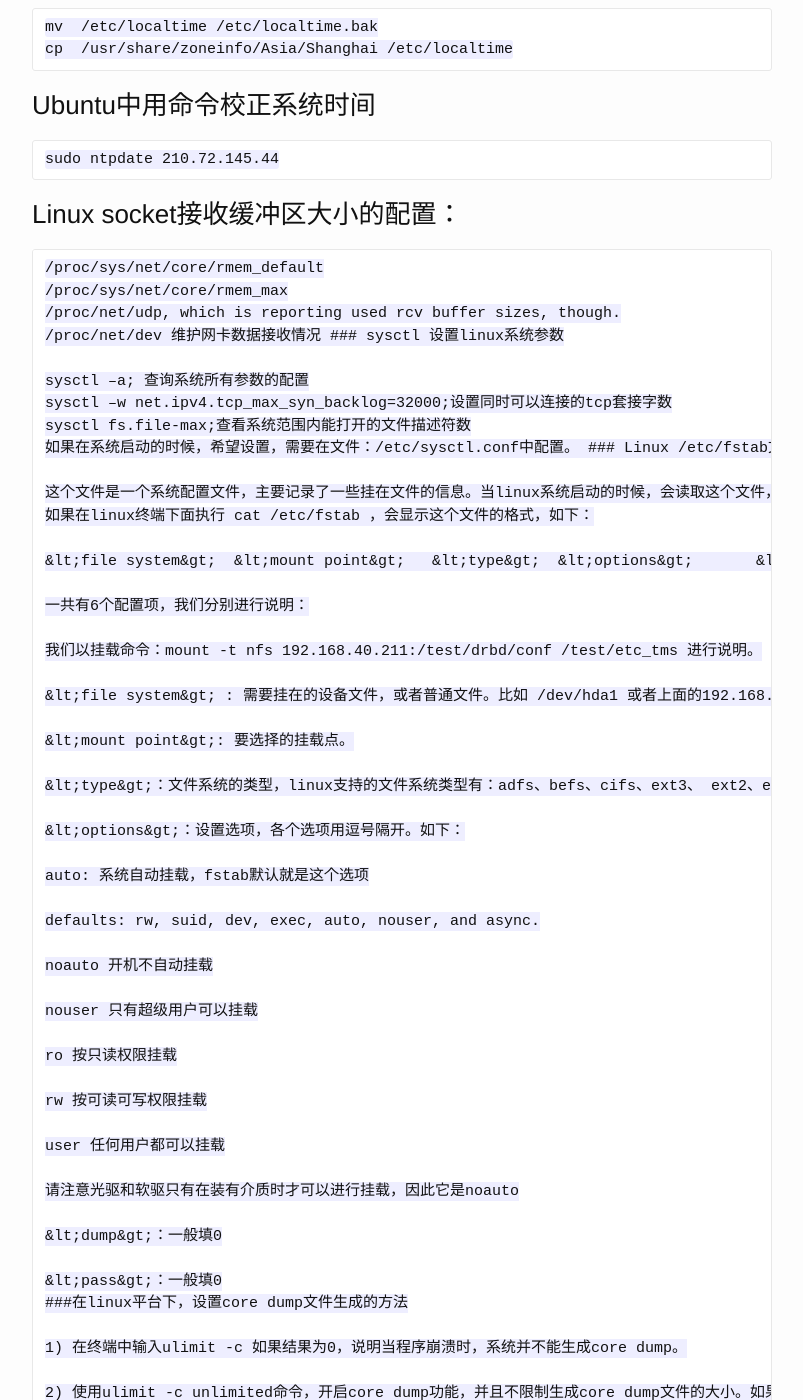
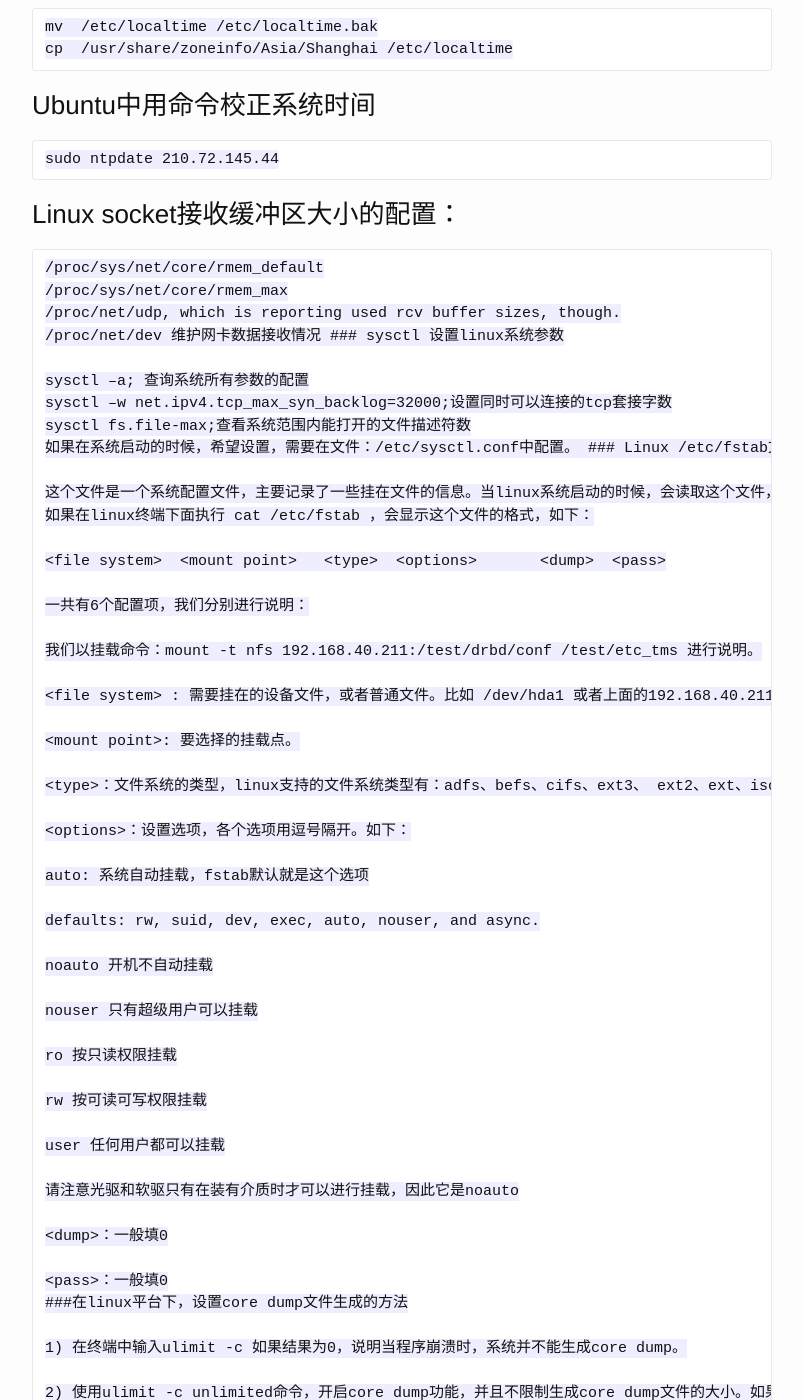
Before and after one commit to haska1025/haska1025.github.io, a Jekyll site: the page built from _posts/2015-02-10-linux常用命令使用集锦.markdown, in a window 1280 px wide and 1400 px high, scrolled down 755 px. Shown: the whole window, without its empty margins (238-1041 px from the left). Built offline with Jekyll 4.4.1, drawn with Linux system fonts in a browser that asks for light colours; Markdown is read by kramdown in place of the engine named in the settings; some of the changed text lies outside the part shown.

Commit message:
Update 2015-02-10-linux常用命令使用集锦.markdown
change format

```diff
--- a/_posts/2015-02-10-linux常用命令使用集锦.markdown
+++ b/_posts/2015-02-10-linux常用命令使用集锦.markdown
@@ -56,19 +56,19 @@ categories: linux
     这个文件是一个系统配置文件，主要记录了一些挂在文件的信息。当linux系统启动的时候，会读取这个文件，自动挂载。
     如果在linux终端下面执行 cat /etc/fstab ，会显示这个文件的格式，如下：
 
-    &lt;file system&gt;  &lt;mount point&gt;   &lt;type&gt;  &lt;options&gt;       &lt;dump&gt;  &lt;pass&gt;
+    <file system>  <mount point>   <type>  <options>       <dump>  <pass>
 
     一共有6个配置项，我们分别进行说明：
 
     我们以挂载命令：mount -t nfs 192.168.40.211:/test/drbd/conf /test/etc_tms 进行说明。
 
-    &lt;file system&gt; : 需要挂在的设备文件，或者普通文件。比如 /dev/hda1 或者上面的192.168.40.211:/test/drbd/conf
+    <file system> : 需要挂在的设备文件，或者普通文件。比如 /dev/hda1 或者上面的192.168.40.211:/test/drbd/conf
 
-    &lt;mount point&gt;: 要选择的挂载点。
+    <mount point>: 要选择的挂载点。
 
-    &lt;type&gt;：文件系统的类型，linux支持的文件系统类型有：adfs、befs、cifs、ext3、 ext2、ext、iso9660、kafs、minix、msdos、vfat、umsdos、proc、reiserfs、swap、 squashfs、nfs、hpfs、ncpfs、ntfs、affs、ufs。
+    <type>：文件系统的类型，linux支持的文件系统类型有：adfs、befs、cifs、ext3、 ext2、ext、iso9660、kafs、minix、msdos、vfat、umsdos、proc、reiserfs、swap、 squashfs、nfs、hpfs、ncpfs、ntfs、affs、ufs。
 
-    &lt;options&gt;：设置选项，各个选项用逗号隔开。如下：
+    <options>：设置选项，各个选项用逗号隔开。如下：
 
     auto: 系统自动挂载，fstab默认就是这个选项
 
@@ -142,15 +142,15 @@ categories: linux
     sysctl net.ipv4.ip_local_port_range
     sysctl net.ipv4.tcp_fin_timeout
 
-    The ephermal port range defines the maximum number of outbound sockets a host can create from a particular I.P. address. The fin\_timeout defines the minimum time these sockets will stay in TIME_WAIT state (unusable after being used once). Usual system defaults are:
+    The ephermal port range defines the maximum number of outbound sockets a host can create from a particular I.P. address. The fin_timeout defines the minimum time these sockets will stay in TIME_WAIT state (unusable after being used once). Usual system defaults are:
 
     •	net.ipv4.ip_local_port_range = 32768 61000
     •	net.ipv4.tcp_fin_timeout = 60
 
-    This basically means your system cannot guarantee more than (61000 - 32768) / 60 = 470 sockets at any given time. If you are not happy with that, you could begin with increasing the port\_range. Setting the range to 15000 61000 is pretty common these days. You could further increase the availability by decreasing the fin\_timeout. Suppose you do both, you should see over 1500 outbound connections, more readily.
+    This basically means your system cannot guarantee more than (61000 - 32768) / 60 = 470 sockets at any given time. If you are not happy with that, you could begin with increasing the port_range. Setting the range to 15000 61000 is pretty common these days. You could further increase the availability by decreasing the fin_timeout. Suppose you do both, you should see over 1500 outbound connections, more readily.
     Added this in my edit:
     The above should not be interpreted as the factors impacting system capability for making outbound connections / second. But rather these factors affect system's ability to handle concurrent connections in a sustainable manner for large periods of activity.
-    Default Sysctl values on a typical linux box for tcp\_tw\_recycle & tcp\_tw\_reuse would be:
+    Default Sysctl values on a typical linux box for tcp_tw_recycle & tcp_tw_reuse would be:
 
     net.ipv4.tcp_tw_recycle = 0
     net.ipv4.tcp_tw_reuse = 0
@@ -160,7 +160,7 @@ categories: linux
     net.ipv4.tcp_tw_recycle = 1
     net.ipv4.tcp_tw_reuse = 1
 
-    This allows fast cycling of sockets in time\_wait state and re-using them. But before you do this change make sure that this does not conflict with the protocols that you would use for the application that needs these sockets.
+    This allows fast cycling of sockets in time_wait state and re-using them. But before you do this change make sure that this does not conflict with the protocols that you would use for the application that needs these sockets.
     On the Server Side: The net.core.somaxconn value has an important role. It limits the maximum number of requests queued to a listen socket. If you are sure of your server application's capability, bump it up from default 128 to something like 128 to 1024. Now you can take advantage of this increase by modifying the listen backlog variable in your application's listen call, to an equal or higher integer.
     txqueuelen parameter of your ethernet cards also have a role to play. Default values are 1000, so bump them up to 5000 or even more if your system can handle it.
     Similarly bump up the values for net.core.netdev_max_backlog and net.ipv4.tcp_max_syn_backlog. Their default values are 1000 and 1024 respectively.
```
Also changed, not shown: other parts of _posts/2015-02-10-linux常用命令使用集锦.markdown (+2 -2 lines).
